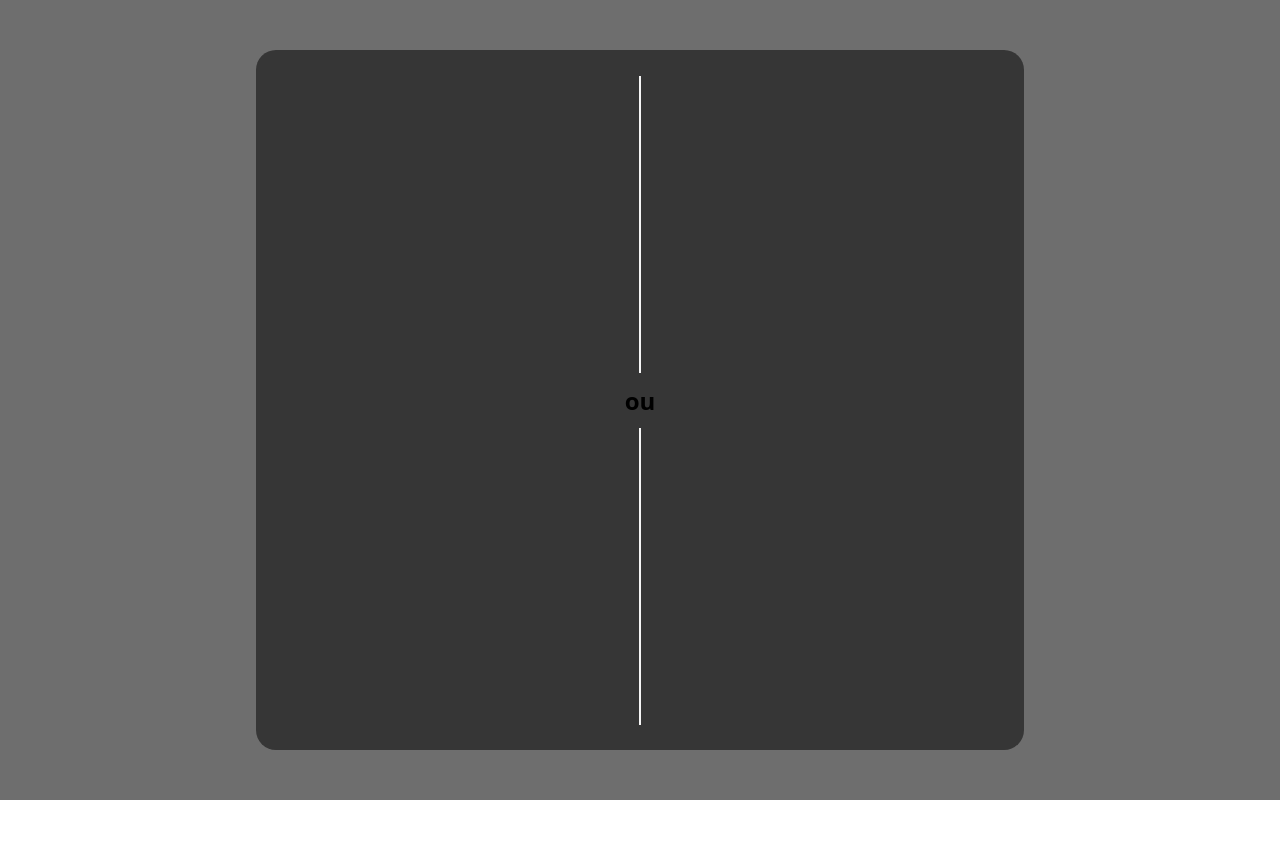
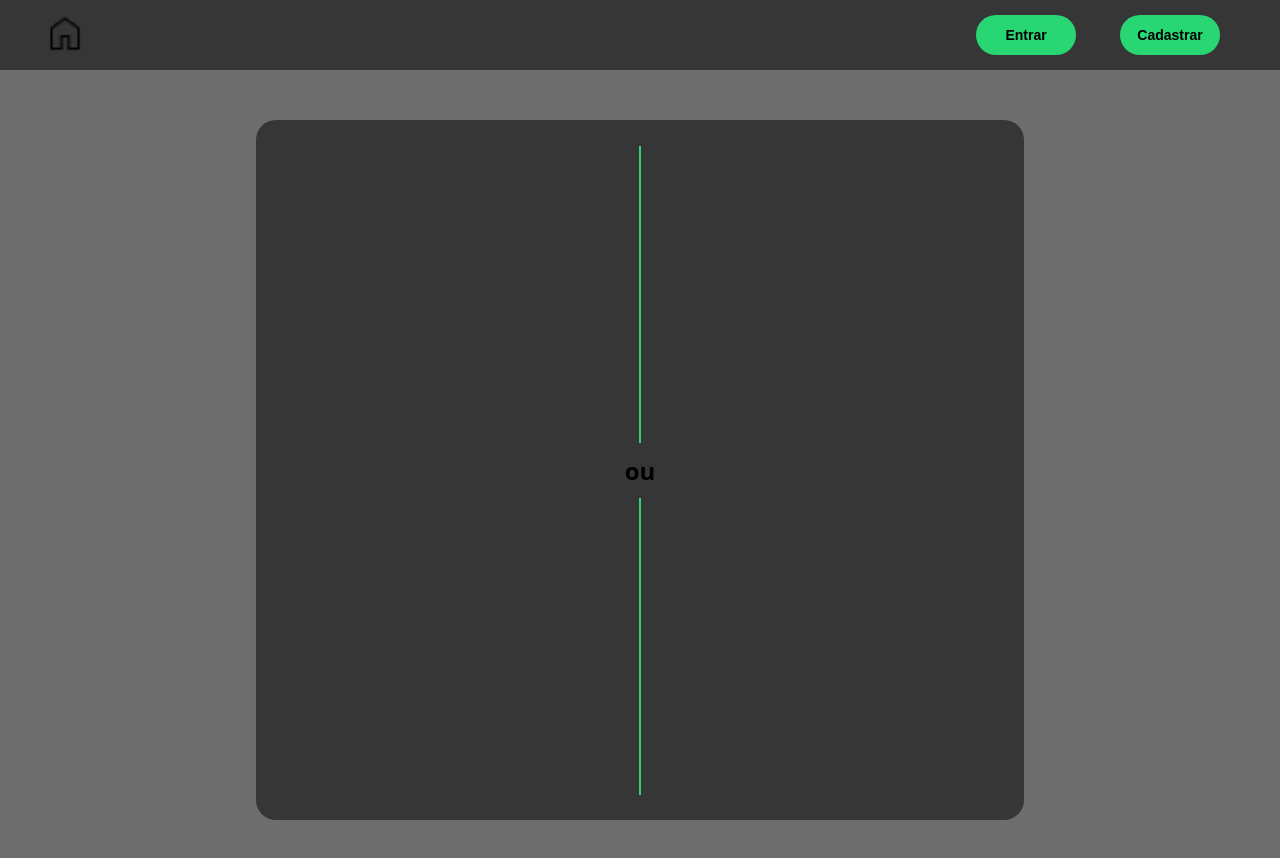
Before and after one commit to BATENDER/Tela_de_Registro_Login_e_Senha, a plain HTML site: page index.html in a window 1280 px wide. Before the commit the page ends 800 px from the top, so only its background shows below. Drawn offline with Linux system fonts and the light colour scheme; a web font is replaced by a local one.

Commit message:
v0.2 Tela de Decisão

```diff
--- a/index.html
+++ b/index.html
@@ -12,7 +12,25 @@
     </head>
 
     <body>
-        <div id="pagina">
+            <header>
+                <nav>
+                    <div id="home">
+                        <img src="imgs/home_FILL0_wght200_GRAD0_opsz24.png" alt="home">
+                    </div>
+                    <div id="botao">
+                        <ul>
+                            <a href="pages/login.html">
+                                <button>Entrar</button>
+                            </a>
+                            <a href="pages/registro.html">
+                                <button>Cadastrar</button>
+                            </a>
+                        </ul>
+                    </div>
+                </nav>
+            </header>
+
+        <div id="conteudo">
             <main>
                 <div class="acesso"></div>
                 <div id="meio">
--- a/styles/index.css
+++ b/styles/index.css
@@ -1,3 +1,36 @@
+header {
+    width: 100%;
+    height: 70px;
+    background-color: rgb(54, 54, 54);
+}
+
+nav {
+    display: flex;
+    justify-content: space-between;
+    line-height: 70px;
+    padding: 0 40px;
+}
+
+#home img{
+    width: 50px;
+    margin-top: 8px;
+}
+
+#botao a {
+    text-decoration: none;
+    margin: 0 20px;
+}
+
+#botao button {
+    width: 100px;
+    height: 40px;
+    border-radius: 20px;
+    border: none;
+    font-size: 14px;
+    font-weight: bold;
+    background-color: rgb(40, 214, 116);
+}
+
 main {
     display: flex;
     justify-content: space-between;
@@ -18,5 +51,5 @@ main {
 #linhaVert {
     width: 0;
     height: 45%;
-    border: 1px solid whitesmoke;
+    border: 1px solid rgb(40, 214, 116);
 }
--- a/styles/set.css
+++ b/styles/set.css
@@ -6,7 +6,7 @@
     box-sizing: border-box;
 }
 
-#pagina {
+#conteudo {
     width: 100%;
     height: 100vh;
     display: flex;
```
Also changed, not shown: imgs/home_FILL0_wght200_GRAD0_opsz24.png (added), imgs/home_FILL0_wght400_GRAD0_opsz24.png (added).
